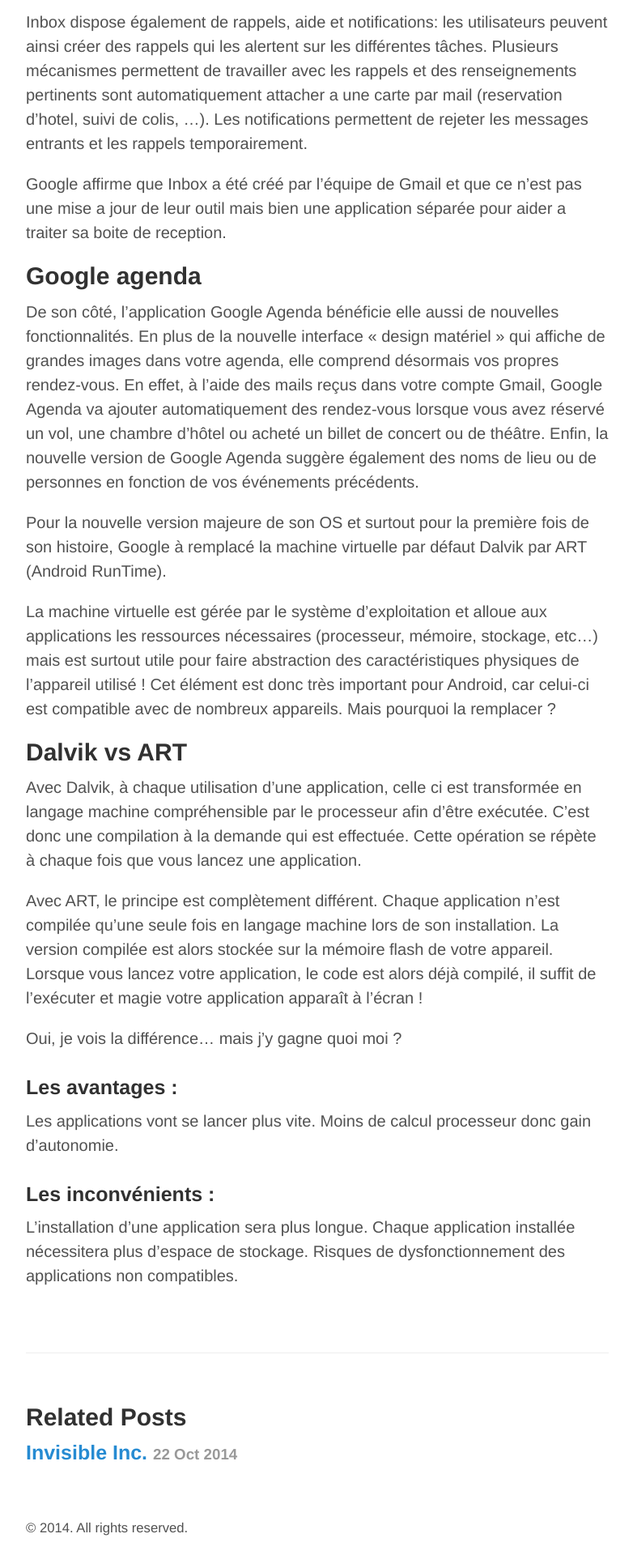
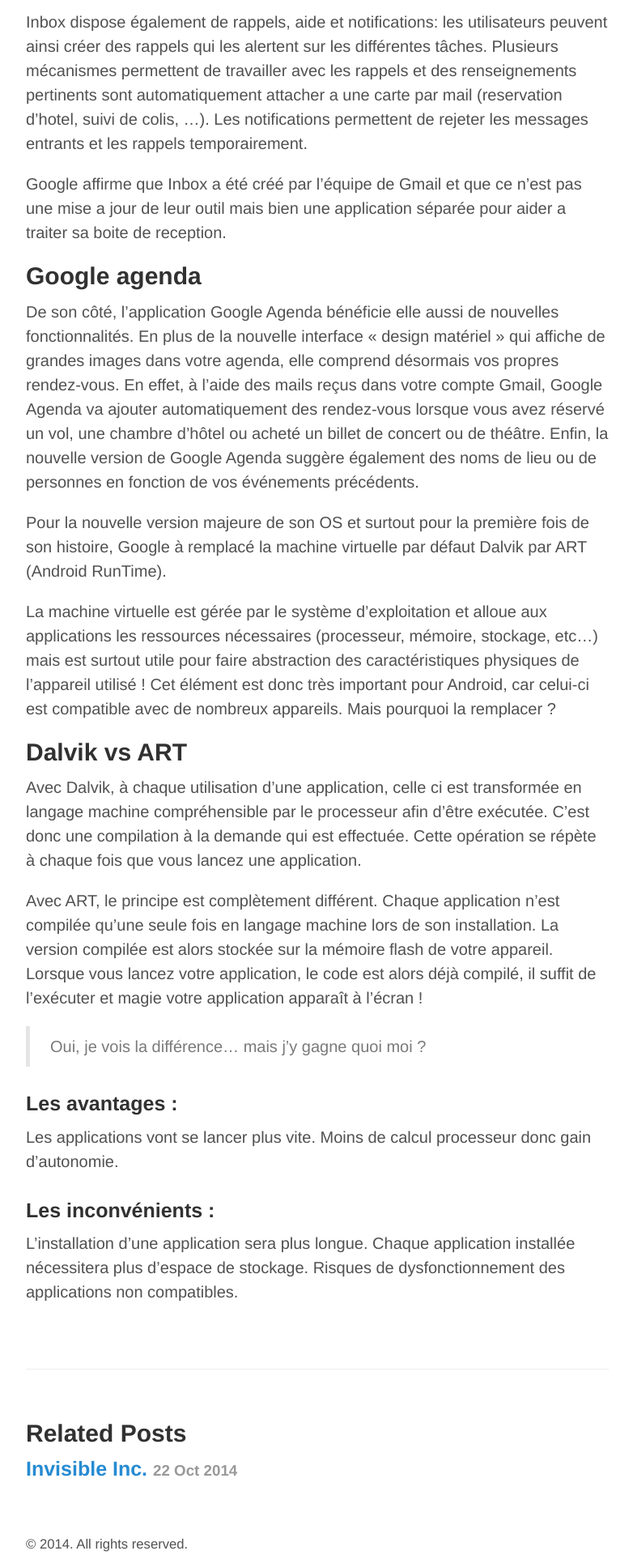
Before and after one commit to richardtetaz/richardtetaz.github.io, a Jekyll site: the page built from _posts/2014-11-05-lollipop.md, in a window 1280 px wide. Shown: the part 1164-3084 px from the top of the page at 81% size, without its empty margins (248-1030 px from the left). Built offline with Jekyll 4.4.1, drawn with Linux system fonts in a browser that asks for light colours; comment, search, counter and statistics services are not loaded.

Commit message:
citation

```diff
--- a/_posts/2014-11-05-lollipop.md
+++ b/_posts/2014-11-05-lollipop.md
@@ -36,7 +36,7 @@
 
 Avec ART, le principe est complètement différent. Chaque application n’est compilée qu’une seule fois en langage machine lors de son installation. La version compilée est alors stockée sur la mémoire flash de votre appareil. Lorsque vous lancez votre application, le code est alors déjà compilé, il suffit de l'exécuter et magie votre application apparaît à l’écran !
 
-Oui, je vois la différence... mais j’y gagne quoi moi ?
+> Oui, je vois la différence... mais j’y gagne quoi moi ?
 
 ### Les avantages :
 Les applications vont se lancer plus vite.
```
